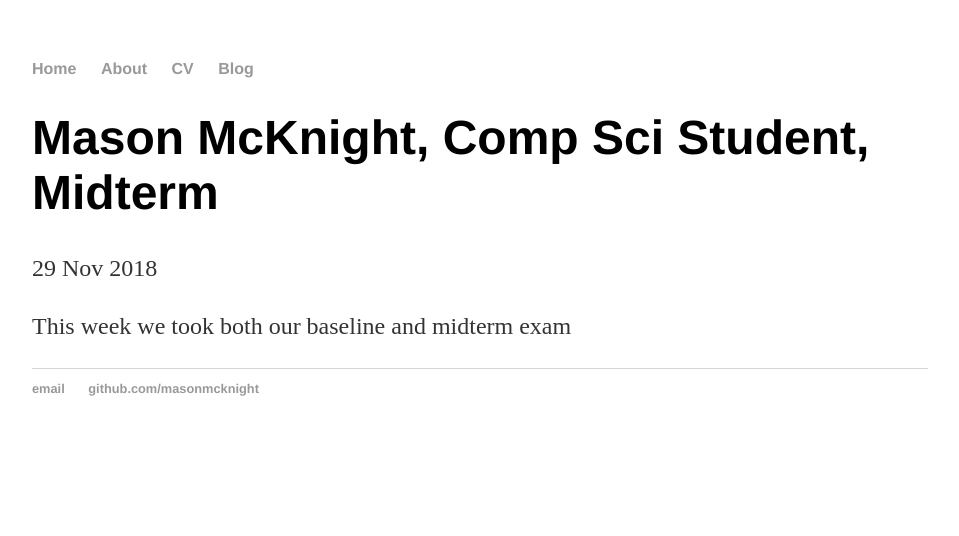
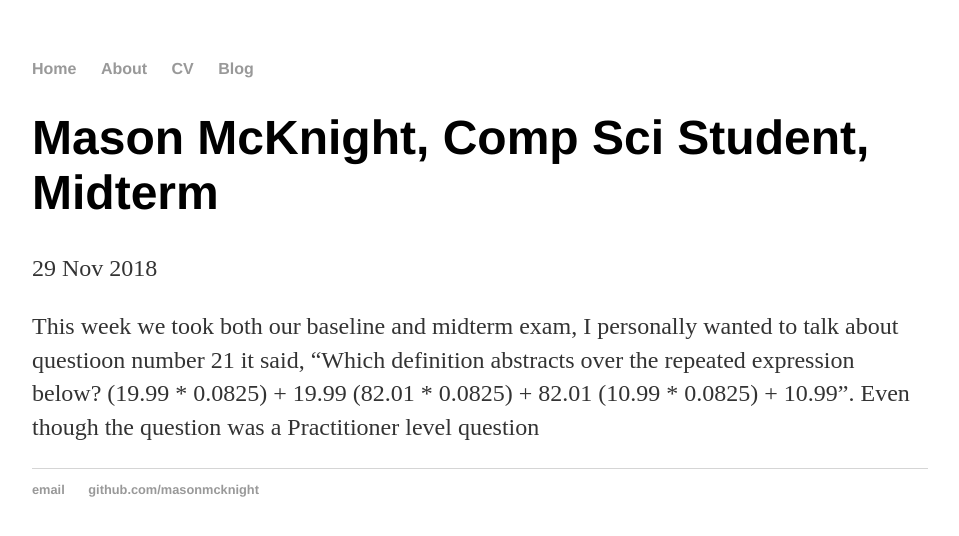
Before and after one commit to masonm6137/mas, a Jekyll site: the page built from _posts/2018-11-29-Mason-McKnight-midterm.md, in a window 1280 px wide. Shown: the top 536 px of the page, without its empty margins (160-1119 px from the left). Built offline with Jekyll 4.4.1, drawn with Linux system fonts in a browser that asks for light colours.

Commit message:
Update 2018-11-29-Mason-McKnight-midterm.md

```diff
--- a/_posts/2018-11-29-Mason-McKnight-midterm.md
+++ b/_posts/2018-11-29-Mason-McKnight-midterm.md
@@ -4,4 +4,4 @@ title: "Mason McKnight, Comp Sci Student, Midterm"
 date: 2018-11-29
 ---
 
-This week we took both our baseline and midterm exam
+This week we took both our baseline and midterm exam, I personally wanted to talk about questioon number 21 it said, "Which definition abstracts over the repeated expression below? (19.99 * 0.0825) + 19.99 (82.01 * 0.0825) + 82.01 (10.99 * 0.0825) + 10.99". Even though the question was a Practitioner level question
```
